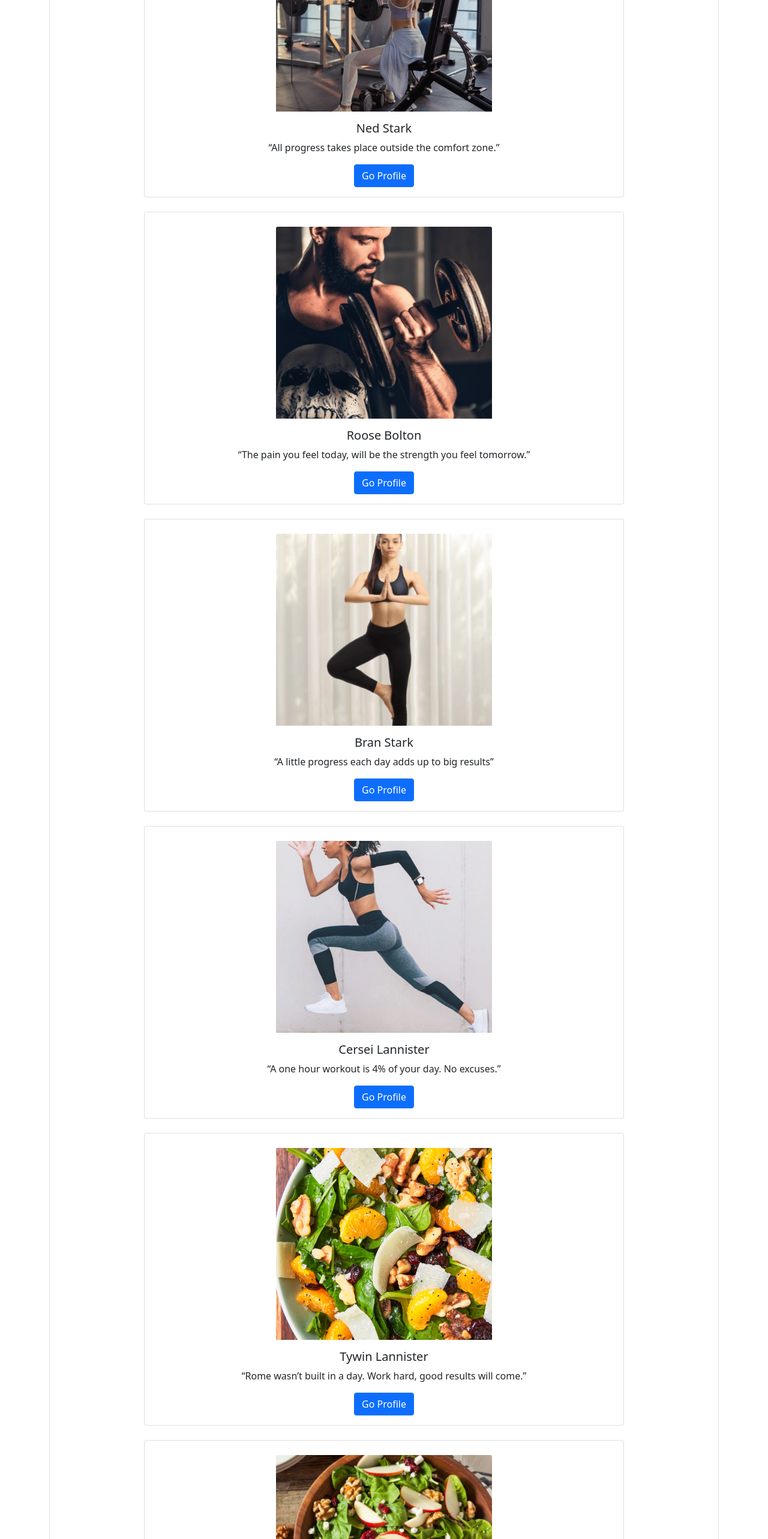
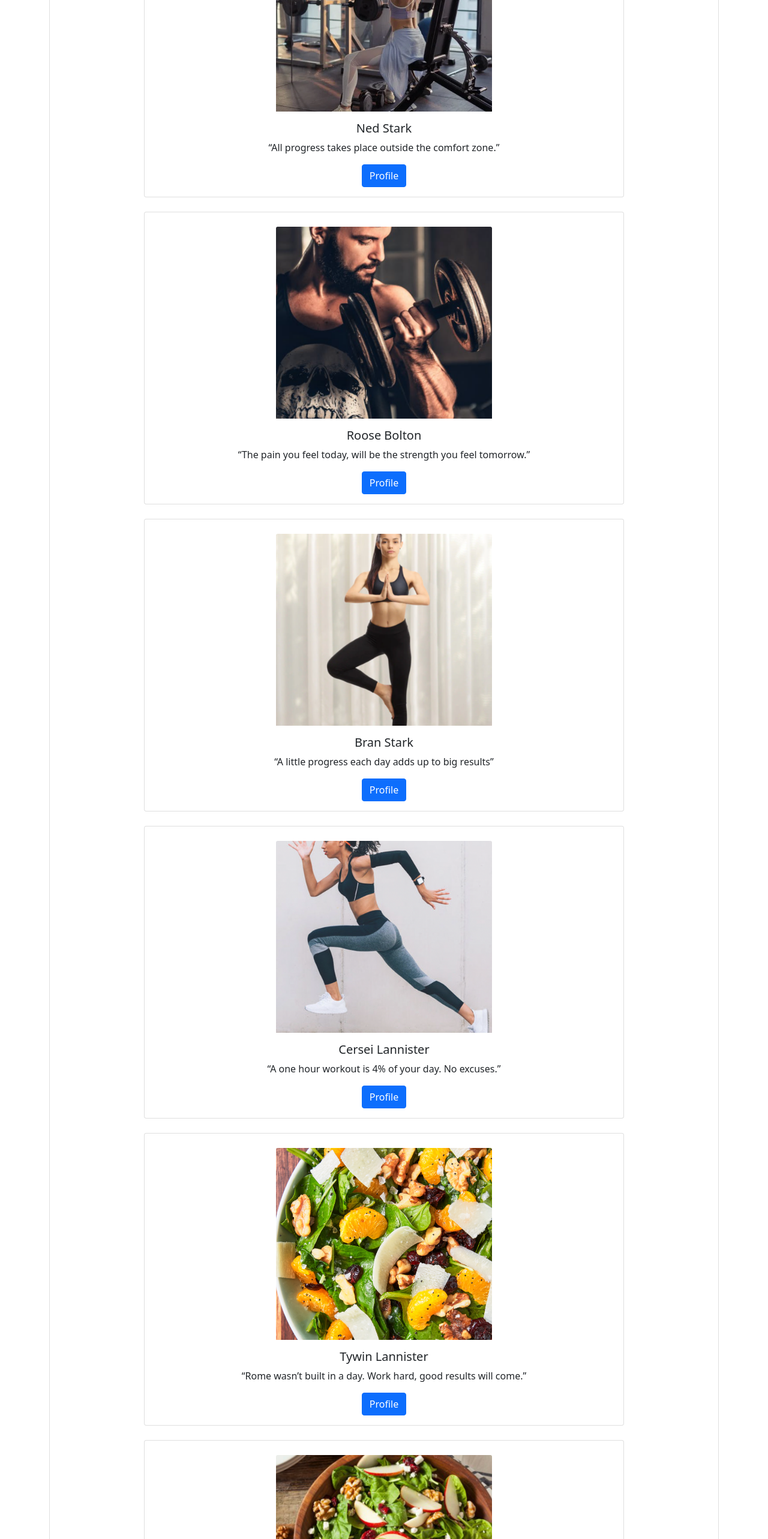
Before and after one commit to branden-nguyen24/Fitness_Social_Media_Web_Application, a React (Create React App) app: page /friendposts in a window 1280 px wide. Shown: the part 234-2800 px from the top of the page at 60% size. Built offline with nearby package versions, Linux system fonts and the light colour scheme.

Commit message:
adjusting button color and some spacing

```diff
--- a/src/components/FriendPosts.js
+++ b/src/components/FriendPosts.js
@@ -22,7 +22,7 @@ const FriendPosts = () => {
                         <Card.Text>
                             “All progress takes place outside the comfort zone.”
                         </Card.Text>
-                    <Button variant="primary">Go Profile</Button>
+                    <Button variant="primary">Profile</Button>
                 </Card.Body>
         </Card><br/>
 
@@ -34,7 +34,7 @@ const FriendPosts = () => {
                         <Card.Text>
                         “The pain you feel today, will be the strength you feel tomorrow.”
                         </Card.Text>
-                <Button variant="primary">Go Profile</Button>
+                <Button variant="primary">Profile</Button>
             </Card.Body>
         </Card><br/>
 
@@ -46,7 +46,7 @@ const FriendPosts = () => {
                     <Card.Text>
                     “A little progress each day adds up to big results”
                     </Card.Text>
-                <Button variant="primary">Go Profile</Button>
+                <Button variant="primary">Profile</Button>
             </Card.Body>
         </Card><br/>
 
@@ -58,7 +58,7 @@ const FriendPosts = () => {
                     <Card.Text>
                     “A one hour workout is 4% of your day. No excuses.”
                     </Card.Text>
-                <Button variant="primary">Go Profile</Button>
+                <Button variant="primary">Profile</Button>
             </Card.Body>
         </Card><br/>
 
@@ -70,7 +70,7 @@ const FriendPosts = () => {
                     <Card.Text>
                     “Rome wasn’t built in a day. Work hard, good results will come.”
                     </Card.Text>
-                <Button variant="primary">Go Profile</Button>
+                <Button variant="primary">Profile</Button>
             </Card.Body>
         </Card><br/>
 
@@ -82,7 +82,7 @@ const FriendPosts = () => {
                     <Card.Text>
                     “You are one workout away from a better mood”
                     </Card.Text>
-                <Button variant="primary">Go Profile</Button>
+                <Button variant="primary">Profile</Button>
             </Card.Body>
         </Card><br/>
         </div>
--- a/src/components/Home.js
+++ b/src/components/Home.js
@@ -68,7 +68,7 @@ const Home = () => {
                                     type="search" placeholder="What are you waiting for?" ></input>
                               </div>
                              <div className="col-auto">
-                               <button className="btn btn-lg btn-success" type="button">Search</button>
+                               <button className="btn btn-lg btn-primary" type="button">Search</button>
                               </div>
                             </div>
                          </form>
--- a/src/components/Photos.js
+++ b/src/components/Photos.js
@@ -8,6 +8,7 @@ import pan3 from '../../src/home4.png';
 const Photos = () => {
     return (
     <div>
+        <br/>
         <img src={pan}  width={600}  height={315}  alt="NO IMG"/>
         <img src={pan1} width={600}  height={315} alt="NO IMG"/>
         <img src={pan2} width={600}  height={315} alt="NO IMG"/>
--- a/src/components/Profile.js
+++ b/src/components/Profile.js
@@ -81,7 +81,7 @@ const Profile = () => {
                                     type="search" placeholder="What are you waiting for?" ></input>
                               </div>
                              <div className="col-auto">
-                               <button className="btn btn-lg btn-success" type="button">Search</button>
+                               <button className="btn btn-lg btn-primary" type="button">Search</button>
                               </div>
                             </div>
                          </form>
```
